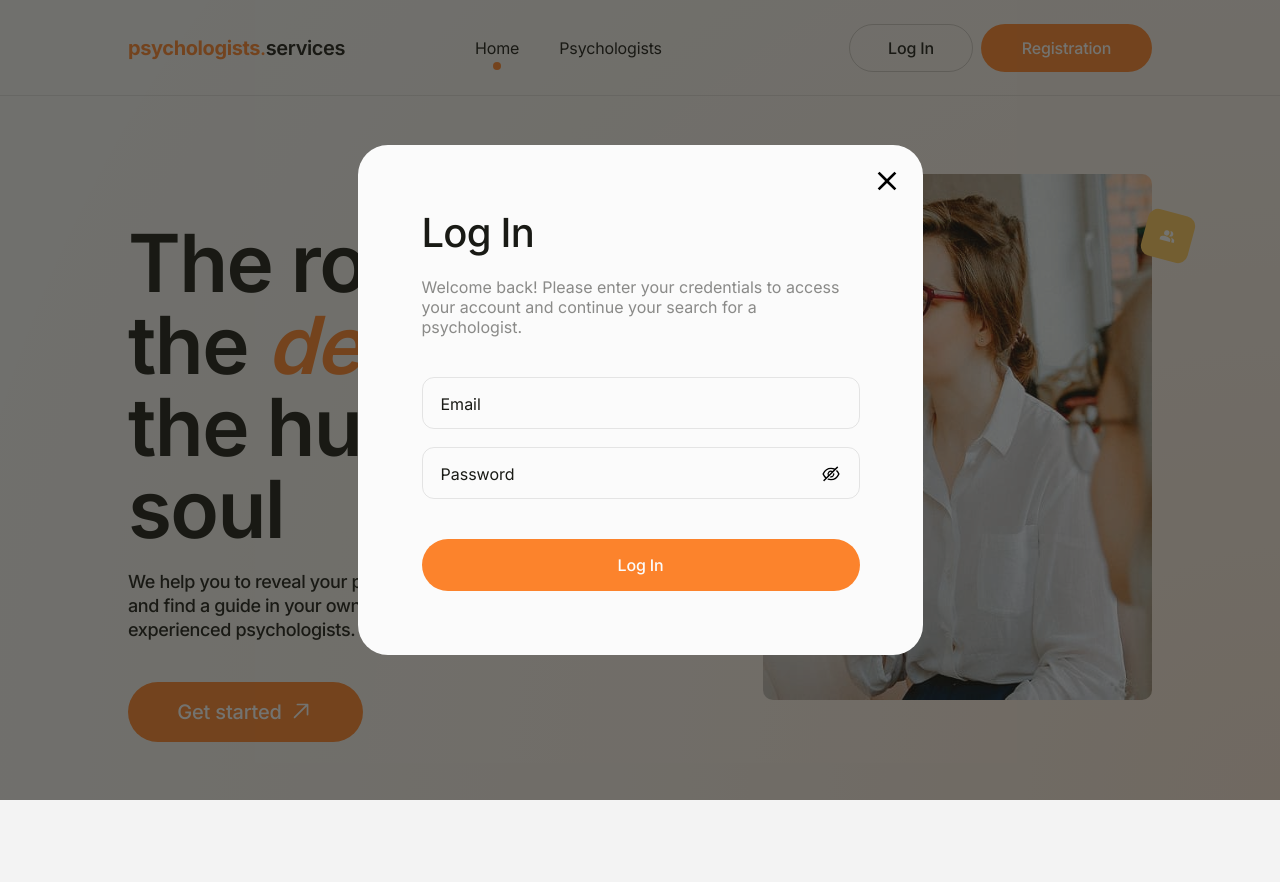
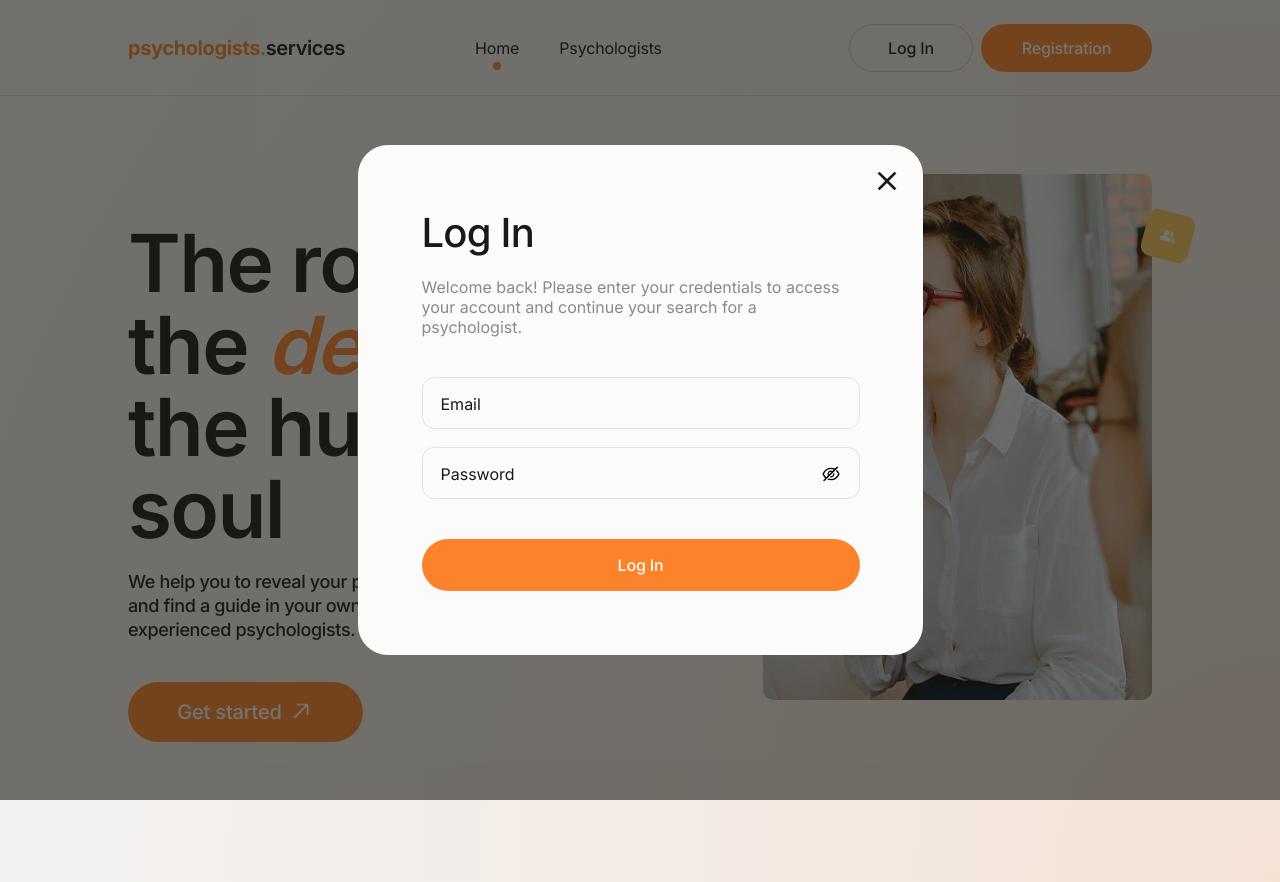
Before and after one commit to olgaferubko/psychologists-services-project, a React (Vite) app: page / in a window 1280 px wide. Both pictures are taken after a click on the button "Log In". Built offline with nearby package versions, Linux system fonts and the light colour scheme; no server answers.

Commit message:
add readme, correct styles

```diff
--- a/src/components/AuthModal/AuthModal.module.css
+++ b/src/components/AuthModal/AuthModal.module.css
@@ -28,6 +28,7 @@
     border: none;
     font-size: 32px;
     height: 32px;
+    color: #191a15;
 }
 
 .heading {
--- a/src/components/PsychologistsCard/PsychologistsCard.module.css
+++ b/src/components/PsychologistsCard/PsychologistsCard.module.css
@@ -104,6 +104,7 @@
     margin-left: 28px;
     width: 25px;
     height: 25px;
+    color: #191a15;
 }
 
 .active {
--- a/src/pages/HomePage/HomePage.module.css
+++ b/src/pages/HomePage/HomePage.module.css
@@ -1,13 +1,12 @@
 .gradient {
-    height: 100vh;
     background: #fbfbfb;
+    min-height: 100vh;
     background: radial-gradient(
     circle at bottom right,
     rgba(252, 131, 44, 0.15) 0%,
     rgba(252, 131, 44, 0.07) 40%,
     rgba(252, 131, 44, 0) 90%
     );
-
 }
 
 .container {
```
Also changed, not shown: 1 other file (tests, documents, lock files or other folders).
